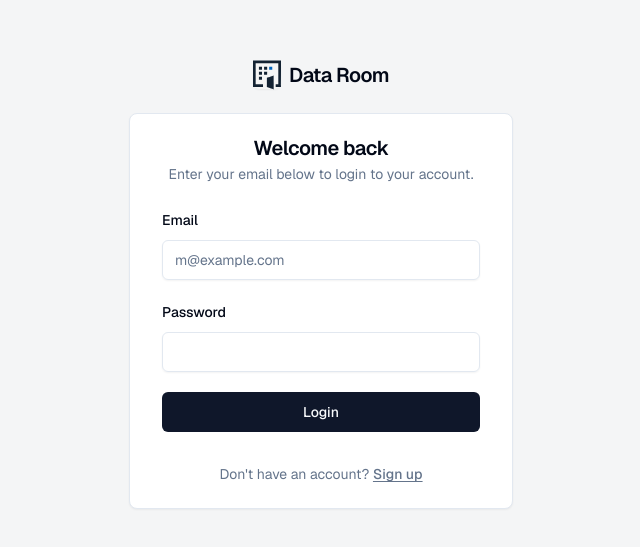
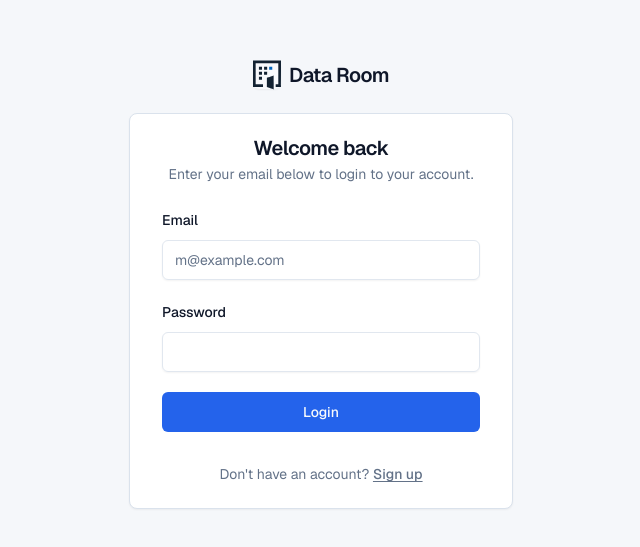
Before and after one commit to PetroTelishevskyi/DataRoom, a React (Vite) app in the folder frontend/: page /login in a window 1280 px wide. Shown: the part 115-662 px from the top of the page, without its empty margins (319-959 px from the left). Built offline with nearby package versions, Linux system fonts and the light colour scheme; no server answers.

Commit message:
style(frontend): refine app theme colors

```diff
--- a/frontend/src/index.css
+++ b/frontend/src/index.css
@@ -11,7 +11,7 @@
 @tailwind components;
 @tailwind utilities;
 
-@layer base {
+/* @layer base {
 	:root {
 		--background: 0 0% 96%;
 		--foreground: 222.2 84% 4.9%;
@@ -31,6 +31,36 @@
 		--input: 214.3 31.8% 91.4%;
 		--ring: 222.2 84% 4.9%;
 		--radius: 0.5rem;
+	} */
+
+@layer base {
+	:root {
+		--background: 220 33% 98%;
+		--foreground: 222.2 47% 11%;
+
+		--card: 0 0% 100%;
+		--card-foreground: 222.2 47% 11%;
+
+		--primary: 221 83% 53%;
+		--primary-foreground: 210 40% 98%;
+
+		--secondary: 214 32% 95%;
+		--secondary-foreground: 222.2 47% 18%;
+
+		--muted: 215 28% 95%;
+		--muted-foreground: 215 16% 46%;
+
+		--accent: 214 100% 96%;
+		--accent-foreground: 221 83% 45%;
+
+		--destructive: 0 84% 60%;
+		--destructive-foreground: 210 40% 98%;
+
+		--border: 214 32% 89%;
+		--input: 214 32% 91%;
+		--ring: 221 83% 53%;
+
+		--radius: 0.5rem;
 	}
 
 	* {
```
